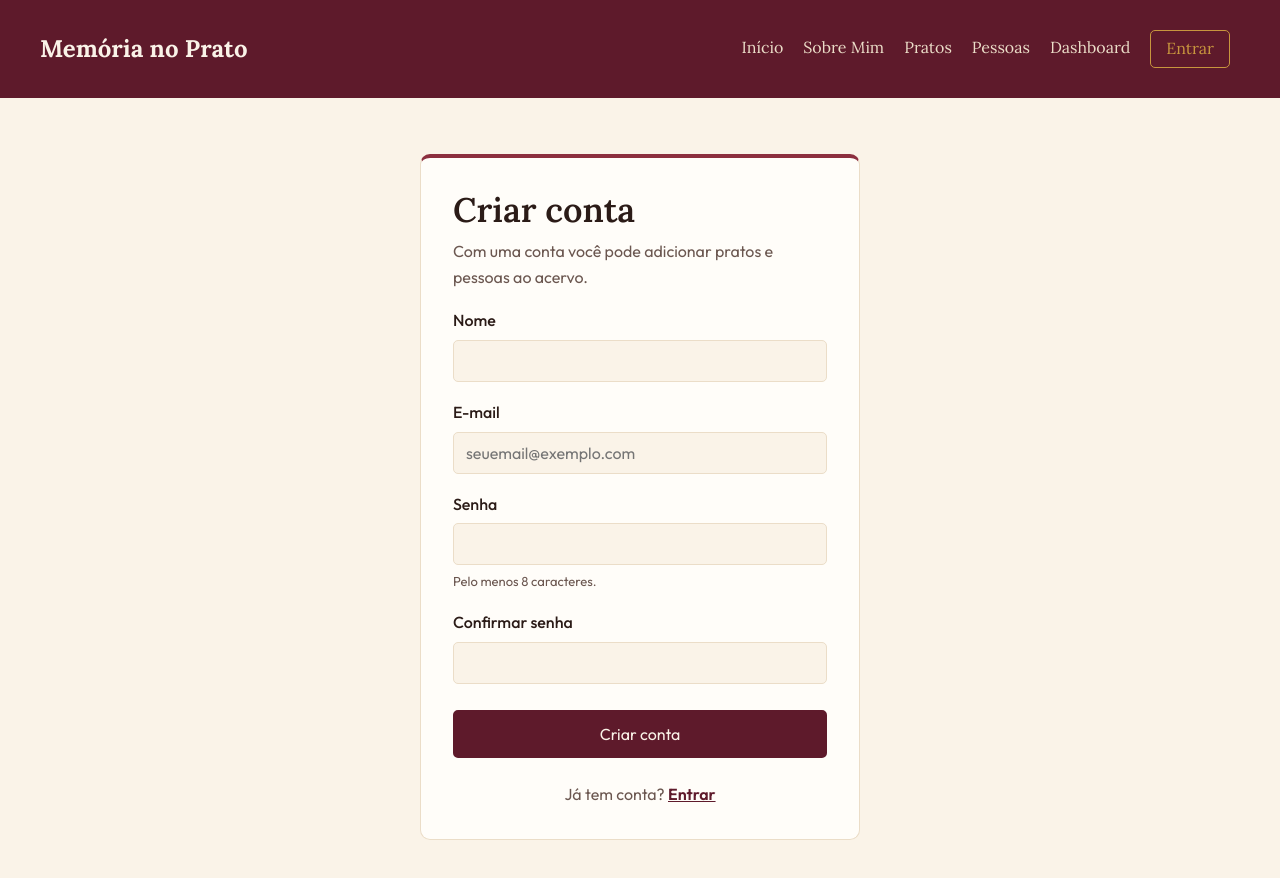
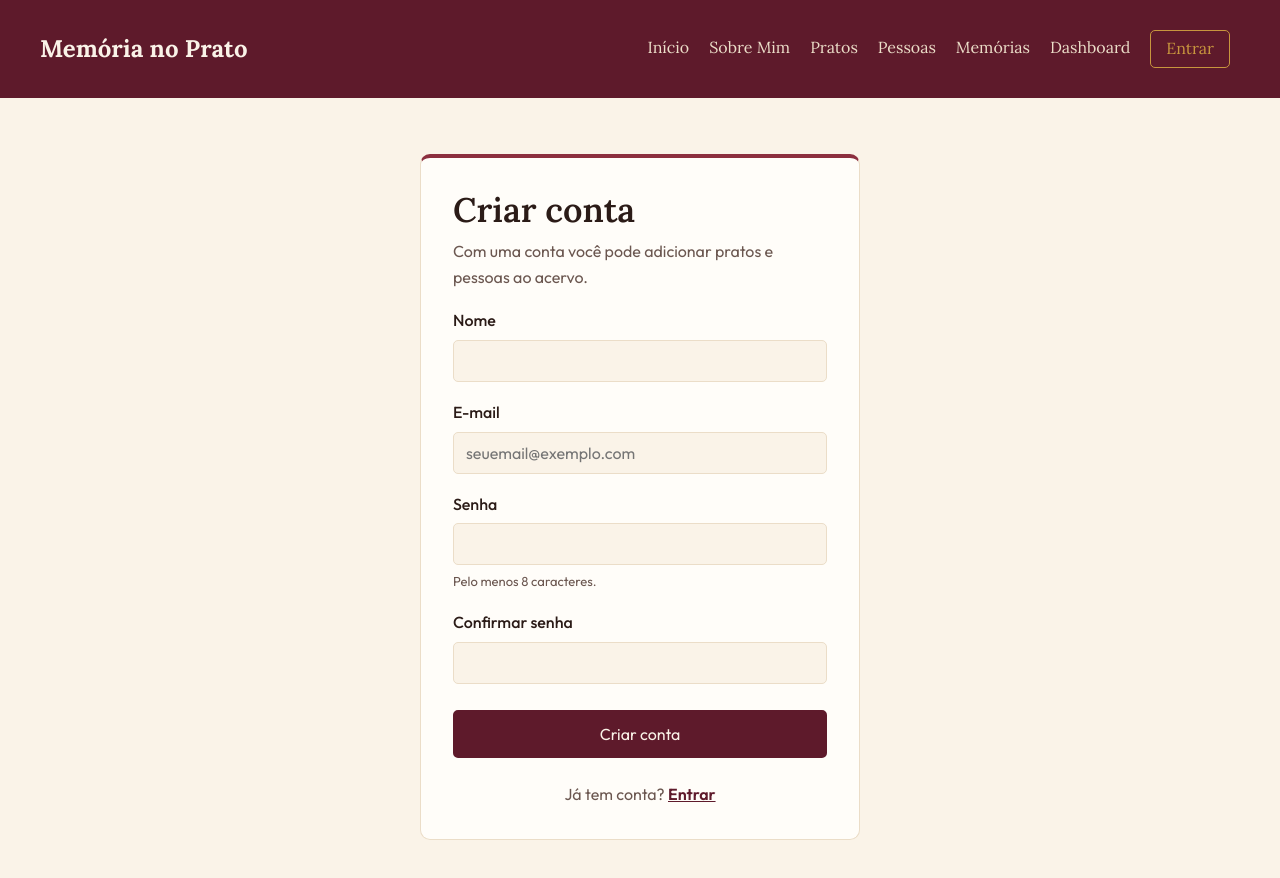
Before and after one commit to Nickolas-Merola/Memorias-no-prato, a website: page web-data-viz/public/cadastro.html in a window 1280 px wide. Drawn offline with Linux system fonts and the light colour scheme.

Commit message:
pagina de memórias nas outras paginas

```diff
--- a/web-data-viz/public/cadastro.html
+++ b/web-data-viz/public/cadastro.html
@@ -19,6 +19,7 @@
             <a href="sobremim.html">Sobre Mim</a>
             <a href="pratos.html">Pratos</a>
             <a href="pessoas.html">Pessoas</a>
+            <a href="memorias.html">Memórias</a>
             <a href="dashboard.html">Dashboard</a>
             <a class="entrar ativo" href="entrar.html">Entrar</a>
         </nav>
```
Also changed, not shown: web-data-viz/public/cadastroPessoas.html (+1 -0 lines), web-data-viz/public/cadastroPratos.html (+1 -0 lines), web-data-viz/public/dashboard.html (+1 -0 lines), web-data-viz/public/entrar.html (+1 -0 lines), web-data-viz/public/index.html (+1 -0 lines), web-data-viz/public/pratos.html (+1 -0 lines), web-data-viz/public/sobremim.html (+1 -0 lines).
